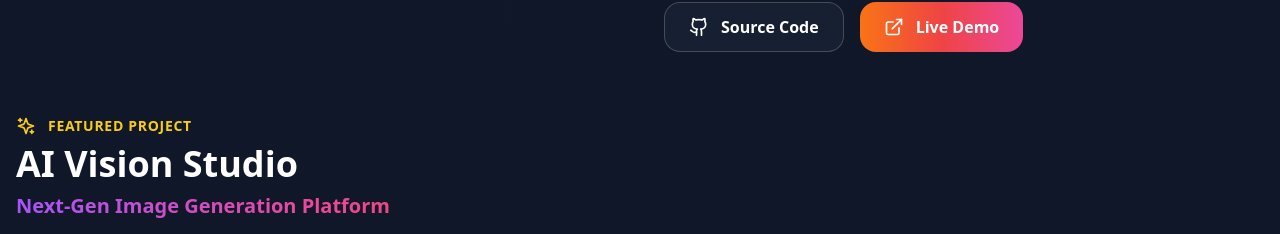
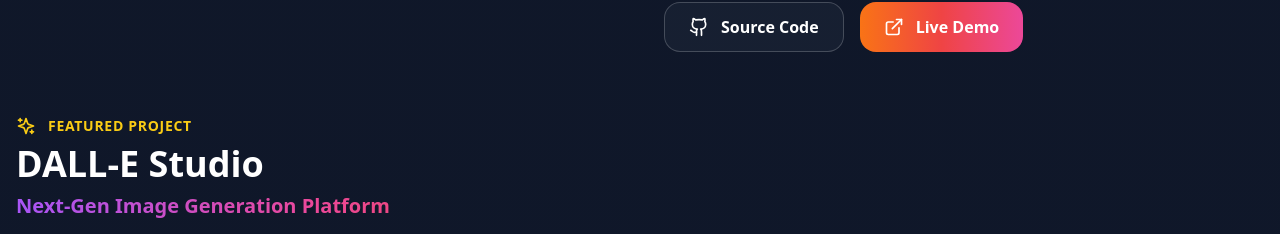
Before and after one commit to Saif-hadd/Portfolio-, a React (Vite) app: page / in a window 1280 px wide. Shown: the part 8792-9026 px from the top of the page. Built offline with nearby package versions, Linux system fonts and the light colour scheme.

Commit message:
`Update project title and links in Projects component`

```diff
--- a/src/components/Projects.tsx
+++ b/src/components/Projects.tsx
@@ -65,7 +65,7 @@
   featured: true
 },
     {
-      title: 'AI Vision Studio',
+      title: 'DALL-E Studio',
       subtitle: 'Next-Gen Image Generation Platform',
       description: 'Revolutionary AI-powered image generation platform that rivals Midjourney and DALL-E. Features advanced prompt engineering, style transfer algorithms, and ultra-high resolution output with real-time preview capabilities.',
       image: 'https://images.pexels.com/photos/8386440/pexels-photo-8386440.jpeg?auto=compress&cs=tinysrgb&w=800',
@@ -84,8 +84,8 @@
         images: '+100',
         rating: '4.9/5'
       },
-      github: 'https://github.com/Saif-hadd/AI-Image-Generation-App',
-      demo: '#',
+      github: '#',
+      demo: 'https://ai-image-generation-app-gray.vercel.app/',
       icon: Image,
       gradient: 'from-purple-500 via-pink-500 to-red-500',
       featured: true
```
